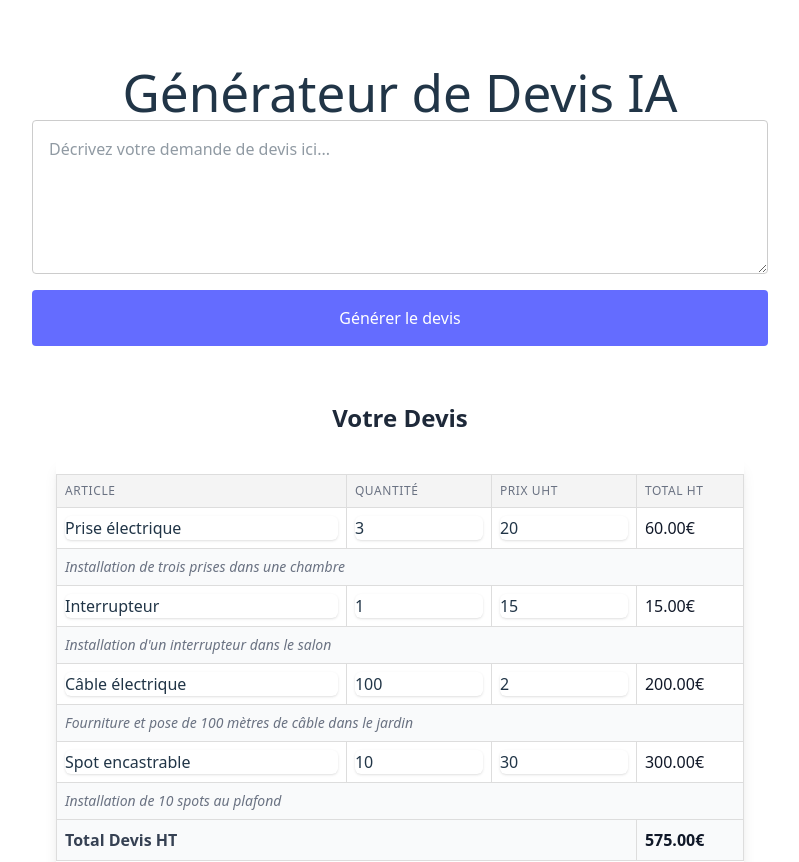
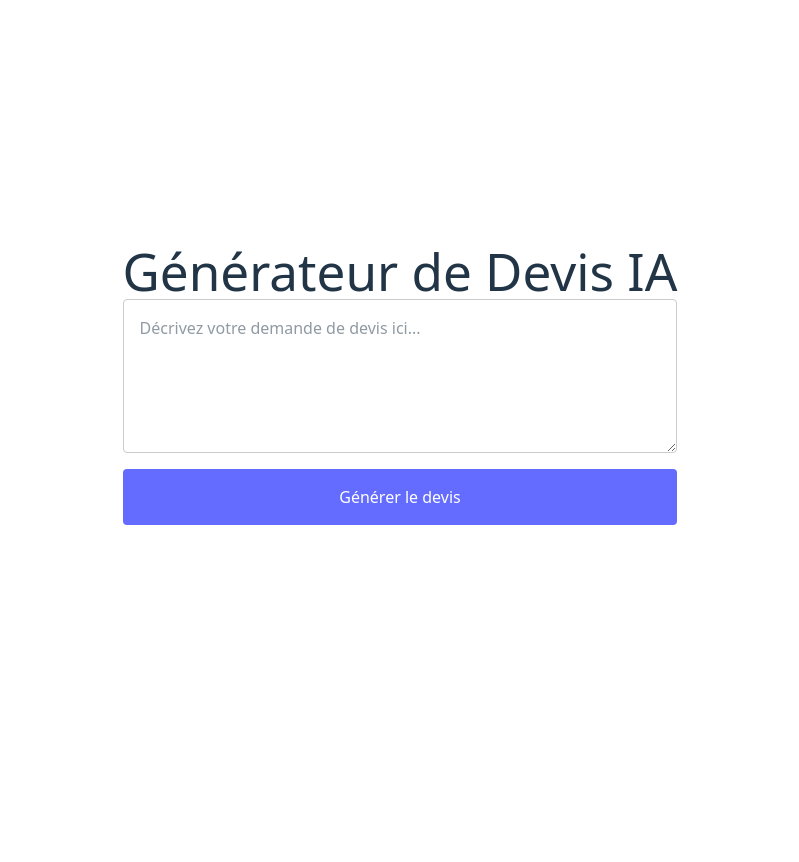
Before and after one commit to AntunesD/DevisIA, a React (Vite) app: page / in a window 1280 px wide. Shown: the top 862 px of the page, without its empty margins (240-1039 px from the left). After the commit the page ends 800 px from the top, so only its background shows below. Built offline with nearby package versions, Linux system fonts and the light colour scheme.

Commit message:
Mock commenté

```diff
--- a/src/features/devis/pages/DevisPage.tsx
+++ b/src/features/devis/pages/DevisPage.tsx
@@ -1,17 +1,16 @@
-import { useEffect, useState } from "react";
-import {  Donnée } from "../../../types/devis";
+import { useState } from "react";
 import { generateurDevis } from "../../../api/devisApi";
+import { Donnée } from "../../../types/devis";
 import { DevisForm } from "../components/DevisForm";
 import { DevisResult } from "../components/DevisResult";
-import { mockDevisResponse } from "../../../mocks/devisResponse";
 
 export const DevisPage = () => {
   const [devis, setDevis] = useState<Donnée[] | null>(null);
   const [isLoading, setIsLoading] = useState(false);
 
-  useEffect(() => {
-    setDevis(mockDevisResponse);
-  }, []);
+//   useEffect(() => {
+//     setDevis(mockDevisResponse);
+//   }, []);
 
   const handleSubmit = async (demande: string) => {
     setIsLoading(true);
```
